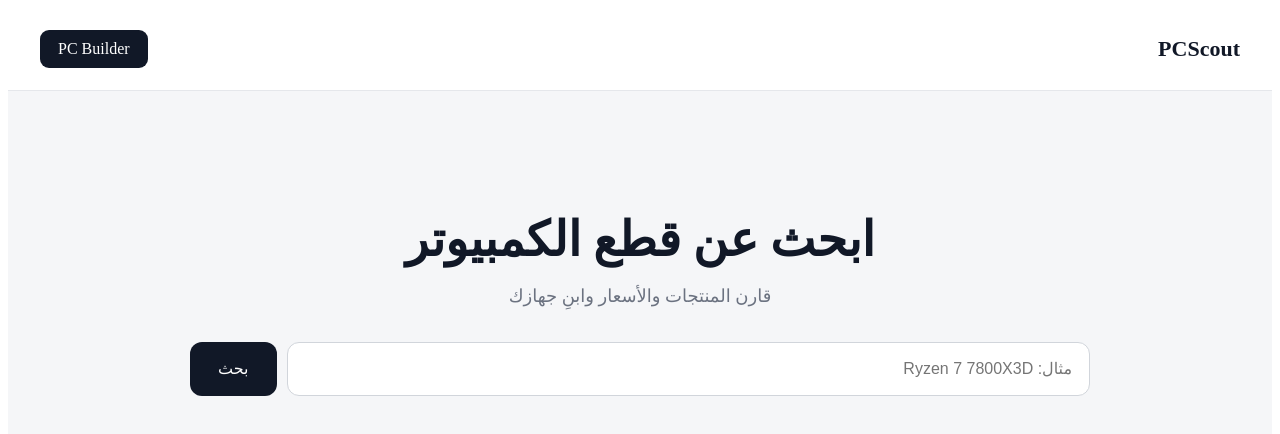
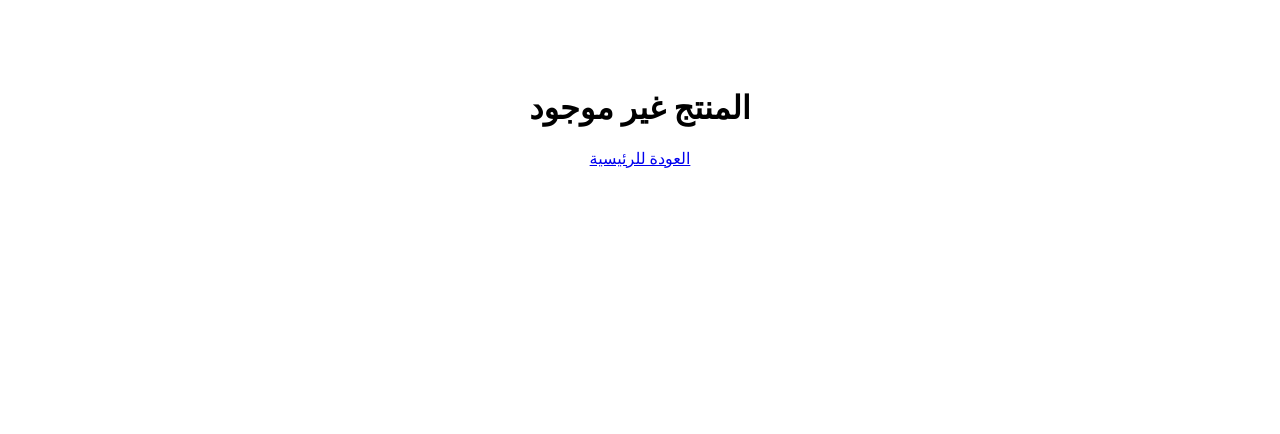
Before and after one commit to AbdulAziz1824/AL-PCs, a Next.js app: page / in a window 1280 px wide. Shown: the top 434 px of the page. Built offline with nearby package versions, Linux system fonts and the light colour scheme.

Commit message:
Update page.js

```diff
--- a/app/page.js
+++ b/app/page.js
@@ -1,42 +1,32 @@
-"use client";
+import Link from "next/link";
+import { products } from "@/lib/products";
+import { offers } from "@/lib/offers";
 
-import { useState } from "react";
-import Link from "next/link";
+export default async function ProductPage({ params }) {
+  const { id } = await params;
 
-export default function Home() {
-  const [query, setQuery] = useState("");
-  const [results, setResults] = useState([]);
-  const [loading, setLoading] = useState(false);
+  const product = products.find(
+    (item) => String(item.id) === String(id)
+  );
 
-  async function searchProducts(e) {
-    e.preventDefault();
-
-    if (!query.trim()) {
-      setResults([]);
-      return;
+  if (!product) {
+    return (
+      <main dir="rtl" style={{ padding: "60px", textAlign: "center" }}>
+        <h1>المنتج غير موجود</h1>
+        <Link href="/">العودة للرئيسية</Link>
+      </main>
+    );
   }
 
-    setLoading(true);
+  const productOffers = offers
+    .filter(
+      (offer) =>
+        String(offer.productId) === String(product.id) &&
+        offer.available
+    )
+    .sort((a, b) => a.price - b.price);
 
-    try {
-      const response = await fetch(
-        `/api/search?q=${encodeURIComponent(query)}`
-      );
-
-      const data = await response.json();
-
-      if (data.success) {
-        setResults(data.results || []);
-      } else {
-        setResults([]);
-      }
-    } catch (error) {
-      console.error(error);
-      setResults([]);
-    }
-
-    setLoading(false);
-  }
+  const cheapest = productOffers[0];
 
   return (
     <main
@@ -44,211 +34,193 @@ export default function Home() {
       style={{
         minHeight: "100vh",
         background: "#f5f6f8",
+        padding: "40px 20px",
         color: "#111827",
       }}
     >
-      <header
+      <div style={{ maxWidth: "1100px", margin: "auto" }}>
+        <Link
+          href="/"
           style={{
-          padding: "22px 30px",
-          background: "#fff",
-          borderBottom: "1px solid #e5e7eb",
+            textDecoration: "none",
+            color: "#6b7280",
           }}
         >
-        <div
-          style={{
-            maxWidth: "1200px",
-            margin: "auto",
-            display: "flex",
-            justifyContent: "space-between",
-            alignItems: "center",
-          }}
-        >
-          <strong style={{ fontSize: "22px" }}>
-            PCScout
-          </strong>
-
-          <Link
-            href="/builder"
-            style={{
-              textDecoration: "none",
-              color: "#fff",
-              background: "#111827",
-              padding: "10px 18px",
-              borderRadius: "9px",
-            }}
-          >
-            PC Builder
+          ← العودة للرئيسية
         </Link>
-        </div>
-      </header>
 
         <section
           style={{
-          maxWidth: "900px",
-          margin: "auto",
-          padding: "80px 20px 40px",
-          textAlign: "center",
+            background: "#fff",
+            borderRadius: "20px",
+            padding: "30px",
+            marginTop: "25px",
           }}
         >
-        <h1
+          <div style={{ color: "#6b7280" }}>
+            {product.category}
+          </div>
+
+          <h1 style={{ fontSize: "36px", margin: "8px 0" }}>
+            {product.name}
+          </h1>
+
+          <p style={{ color: "#6b7280" }}>
+            {product.brand} · {product.model}
+          </p>
+
+          <h2 style={{ marginTop: "35px" }}>
+            المواصفات
+          </h2>
+
+          <div
             style={{
-            fontSize: "48px",
-            marginBottom: "12px",
+              display: "grid",
+              gridTemplateColumns:
+                "repeat(auto-fit, minmax(200px, 1fr))",
+              gap: "12px",
             }}
           >
-          ابحث عن قطع الكمبيوتر
-        </h1>
-
-        <p
+            {Object.entries(product)
+              .filter(
+                ([key]) =>
+                  ![
+                    "id",
+                    "name",
+                    "category",
+                    "brand",
+                    "model",
+                    "price",
+                  ].includes(key)
+              )
+              .map(([key, value]) => (
+                <div
+                  key={key}
                   style={{
-            color: "#6b7280",
-            fontSize: "18px",
+                    background: "#f3f4f6",
+                    padding: "15px",
+                    borderRadius: "10px",
                   }}
                 >
-          قارن المنتجات والأسعار وابنِ جهازك
-        </p>
+                  <small style={{ color: "#6b7280" }}>
+                    {key}
+                  </small>
 
-        <form
-          onSubmit={searchProducts}
+                  <strong
                     style={{
-            display: "flex",
-            gap: "10px",
-            marginTop: "35px",
+                      display: "block",
+                      marginTop: "5px",
                     }}
                   >
-          <input
-            value={query}
-            onChange={(e) => setQuery(e.target.value)}
-            placeholder="مثال: Ryzen 7 7800X3D"
-            style={{
-              flex: 1,
-              padding: "17px",
-              border: "1px solid #d1d5db",
-              borderRadius: "12px",
-              fontSize: "16px",
-              outline: "none",
-            }}
-          />
-
-          <button
-            type="submit"
-            style={{
-              border: "none",
-              background: "#111827",
-              color: "#fff",
-              padding: "0 28px",
-              borderRadius: "12px",
-              fontSize: "16px",
-              cursor: "pointer",
-            }}
-          >
-            بحث
-          </button>
-        </form>
+                    {String(value)}
+                  </strong>
+                </div>
+              ))}
+          </div>
         </section>
 
         <section
           style={{
-          maxWidth: "1000px",
-          margin: "auto",
-          padding: "0 20px 60px",
+            background: "#fff",
+            borderRadius: "20px",
+            padding: "30px",
+            marginTop: "20px",
           }}
         >
-        {loading && (
-          <div style={{ textAlign: "center" }}>
-            جاري البحث...
-          </div>
-        )}
+          <h2>مقارنة الأسعار</h2>
 
-        {!loading && results.length > 0 && (
+          {productOffers.length === 0 ? (
+            <p style={{ color: "#6b7280" }}>
+              لا توجد عروض متاحة حاليًا.
+            </p>
+          ) : (
+            <div style={{ marginTop: "20px" }}>
+              {productOffers.map((offer) => (
                 <div
+                  key={offer.id}
                   style={{
-              display: "grid",
-              gap: "12px",
-            }}
-          >
-            {results.map((product) => (
-              <Link
-                key={product.id}
-                href={`/product/${product.id}`}
-                style={{
-                  textDecoration: "none",
-                  color: "inherit",
-                }}
-              >
-                <div
-                  style={{
-                    background: "#fff",
-                    border: "1px solid #e5e7eb",
-                    borderRadius: "15px",
-                    padding: "20px",
                     display: "flex",
                     justifyContent: "space-between",
                     alignItems: "center",
+                    padding: "18px",
+                    borderBottom: "1px solid #e5e7eb",
                   }}
                 >
                   <div>
-                    <strong
-                      style={{
-                        display: "block",
-                        fontSize: "18px",
-                      }}
-                    >
-                      {product.name}
-                    </strong>
+                    <strong>{offer.store}</strong>
 
+                    {offer.id === cheapest.id && (
                       <span
                         style={{
-                        color: "#6b7280",
-                        fontSize: "14px",
-                      }}
-                    >
-                      {product.brand} · {product.category}
-                    </span>
-                  </div>
-
-                  <div style={{ textAlign: "left" }}>
-                    <strong style={{ fontSize: "20px" }}>
-                      {product.cheapest?.price
-                        ? `${product.cheapest.price.toLocaleString(
-                            "ar-SA"
-                          )} ريال`
-                        : product.price
-                        ? `${product.price.toLocaleString(
-                            "ar-SA"
-                          )} ريال`
-                        : "عرض الأسعار"}
-                    </strong>
-
-                    <div
-                      style={{
-                        color: "#6b7280",
+                          marginRight: "10px",
+                          background: "#dcfce7",
+                          color: "#15803d",
+                          padding: "5px 8px",
+                          borderRadius: "6px",
                           fontSize: "12px",
                         }}
                       >
-                      عرض التفاصيل ←
+                        أفضل سعر
+                      </span>
+                    )}
                   </div>
+
+                  <strong style={{ fontSize: "18px" }}>
+                    {offer.price.toLocaleString("ar-SA")} ريال
+                  </strong>
                 </div>
-                </div>
-              </Link>
               ))}
             </div>
           )}
 
-        {!loading &&
-          query &&
-          results.length === 0 && (
+          {cheapest && (
             <div
               style={{
-                textAlign: "center",
-                color: "#6b7280",
-                padding: "30px",
+                marginTop: "20px",
+                padding: "20px",
+                background: "#ecfdf5",
+                borderRadius: "12px",
               }}
             >
-              لا توجد نتائج
+              <div style={{ color: "#047857" }}>
+                أفضل سعر حاليًا
+              </div>
+
+              <strong
+                style={{
+                  display: "block",
+                  fontSize: "30px",
+                  marginTop: "5px",
+                }}
+              >
+                {cheapest.price.toLocaleString("ar-SA")} ريال
+              </strong>
+
+              <div style={{ marginTop: "5px" }}>
+                لدى {cheapest.store}
+              </div>
             </div>
           )}
         </section>
+
+        <div style={{ marginTop: "20px" }}>
+          <Link
+            href={`/builder?product=${product.id}`}
+            style={{
+              display: "block",
+              textAlign: "center",
+              background: "#111827",
+              color: "#fff",
+              padding: "16px",
+              borderRadius: "12px",
+              textDecoration: "none",
+              fontWeight: 700,
+            }}
+          >
+            + أضف إلى التجميعة
+          </Link>
+        </div>
+      </div>
     </main>
   );
 }
```
Lines whose indentation alone changed are shown as unchanged.
